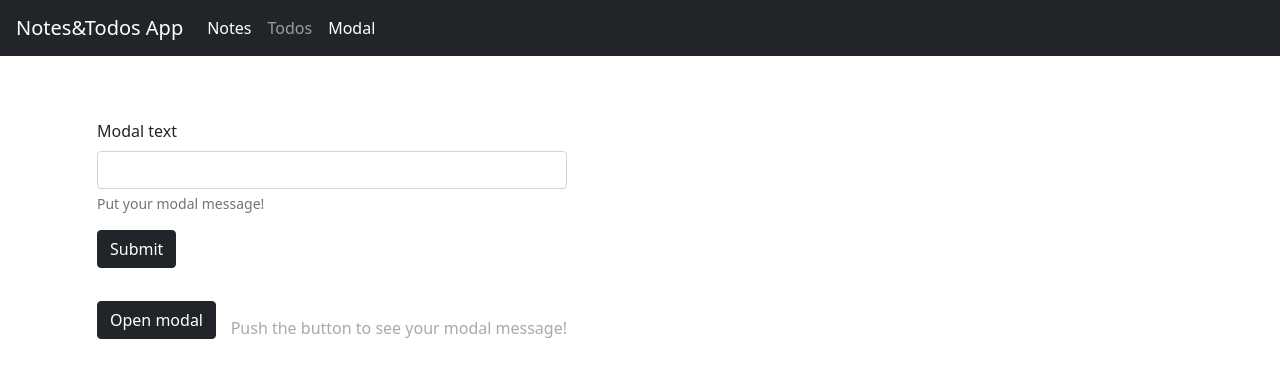
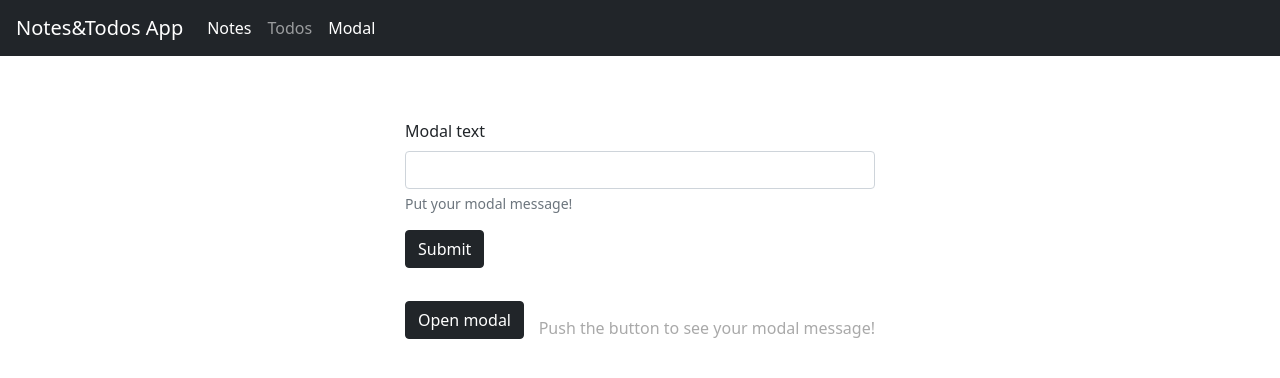
Before and after one commit to Den081985/Notes-and-Todos-App, a React (Create React App) app: page /modal in a window 1280 px wide. Shown: the top 378 px of the page. Built offline with nearby package versions, Linux system fonts and the light colour scheme.

Commit message:
добавлены стили

```diff
--- a/src/index.scss
+++ b/src/index.scss
@@ -125,6 +125,7 @@
   height: 300px;
   width: 500px;
   border-radius: 5px;
+  margin: auto;
 
   // transform: scale(0.5);
   // transition: 0.4s all;
@@ -156,6 +157,7 @@
   display: flex;
   justify-content: space-between;
   align-items: center;
+  flex-wrap: wrap;
 }
 .btn-text {
   font-size: 16px;
```
